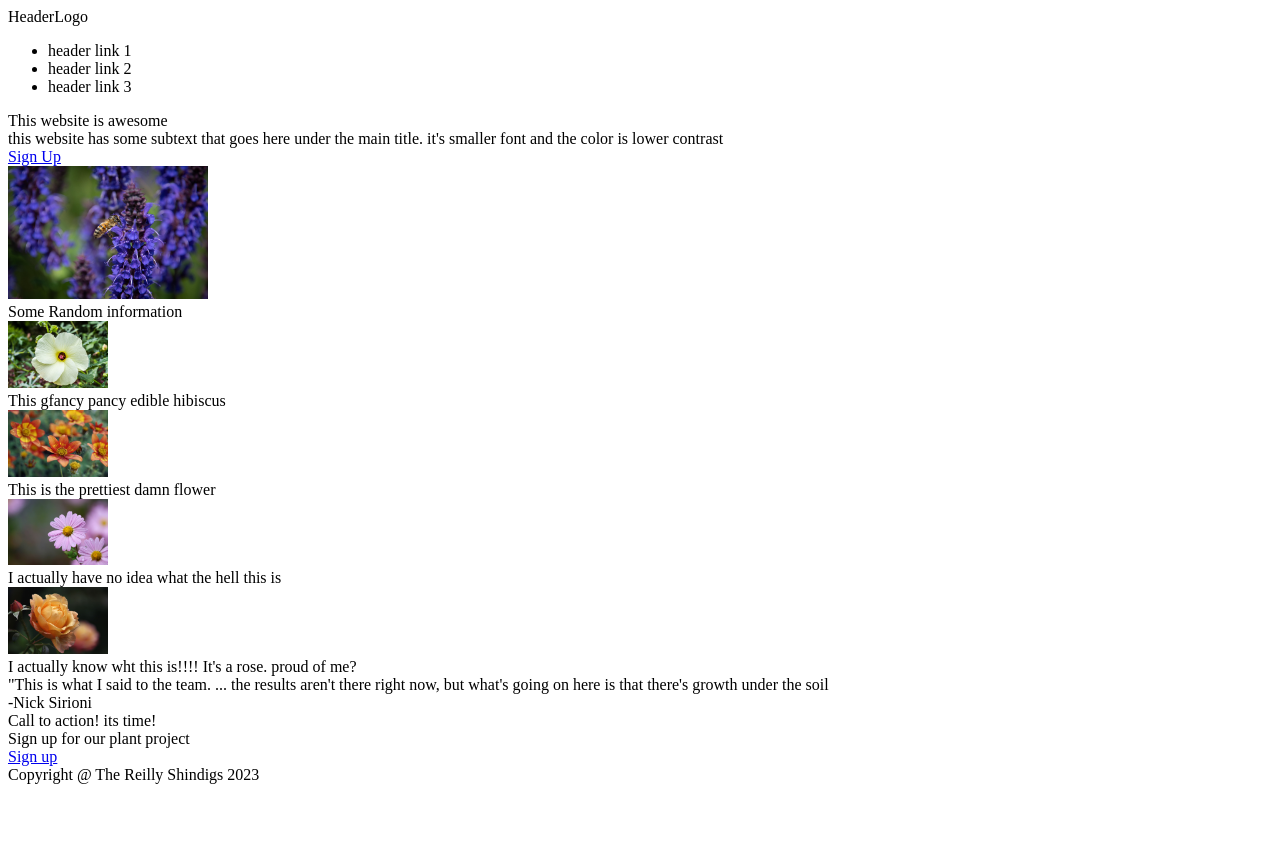
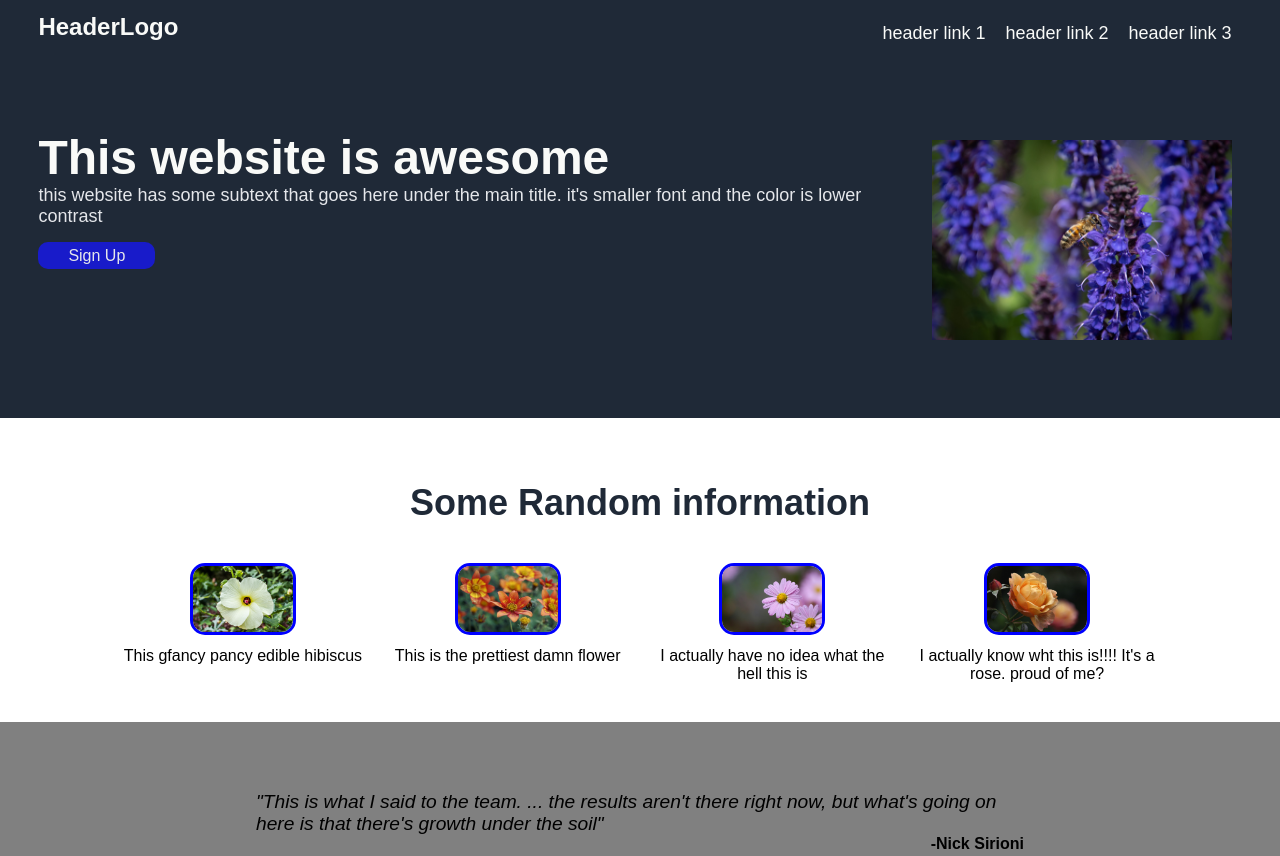
Before and after one commit to billcr929/LandingPage, a plain HTML site: page index.html in a window 1280 px wide. Shown: the top 856 px of the page. Before the commit the page ends 800 px from the top, so only its background shows below. Drawn offline with Linux system fonts and the light colour scheme.

Commit message:
finished

```diff
--- a/index.html
+++ b/index.html
@@ -23,7 +23,7 @@
     <div class="Banner">
         <div class="BannerLeft">
             <div class="BannerHeader"> This website is awesome</div>
-            <div class="BannerText text"> this website has some subtext that
+            <div class="BannerText"> this website has some subtext that
                 goes here under the main title. it's smaller font and the color
                 is lower contrast </div>
             <a href="#" class="signUp">Sign Up</a>
@@ -34,29 +34,30 @@
     </div>
     <div class="secondHeader">Some Random information</div>
     <div class="flowerGroup">
-        <div class="flower1">
+        <div class="flower1 flower">
             <img src="./resources/edible-hibiscus-7830391_1280.jpg" alt="description of image 1">
             <div class="text">This gfancy pancy edible hibiscus</div>
         </div>
-        <div class="flower2">
+        <div class="flower2 flower">
             <img src="./resources/flowers-7716360_1280.jpg" alt="another flower">
             <div class="text">This is the prettiest damn flower</div>
         </div>
-        <div class="flower3">
+        <div class="flower3 flower">
             <img src="./resources/gujeolcho-7747813_1280.jpg" alt="im not quite sure what this is">
             <div class="text">I actually have no idea what the hell this is</div>
         </div>
-        <div class="flower4">
+        <div class="flower4 flower">
             <img src="./resources/rose-7601873_1280.jpg" alt="a rose">
             <div class="text"> I actually know wht this is!!!! It's a rose. proud of me?</div>
         </div>
     </div>
     <div class="ReviewRow">
         <div class="Review"> "This is what I said to the team. ... the results aren't there right now, but what's going
-            on here is that there's growth under the soil
+            on here is that there's growth under the soil"
         </div>
         <div class="reviewName">-Nick Sirioni</div>
     </div>
+
     <div class="CTAGroup">
         <div class="CTAtext">
             <div class="CTA"> Call to action! its time!</div>
--- a/styles.css
+++ b/styles.css
@@ -1,11 +1,141 @@
 
-body {
+body,html {
     display: flex;
     flex-direction: column;
+    margin: 0;
+font-family: Arial, Helvetica, sans-serif; }
+
+.header{
+    display: flex;
+    background-color: #1f2937;
+    align-items: center;
+    justify-content: space-between;}
+
+.HeaderLogo {
+    font-size: 24px;
+    color: #F9FAF8;
+    font-weight: bold;
+    margin: 1% 0% 2% 3%;}
+
+.headMenu{
+    list-style-type: none;
+    display: flex;
+    font-size: 18px;
+    color: #F9FAF8;
+    margin: 0 3% 0 0;}
+
+li{
+    margin: 0px 10px;}
+
+.Banner{
+    display: flex;
+    background-color: #1f2937;
+    padding: 5% 3%;
+    justify-content: space-between;
 }
-img {
+
+.BannerHeader{
+    font-size: 48px;
+    font-weight: bolder;
+    color: #F9FAF8;
+}
+.BannerText{
+    color: #e5e7eb;
+    font-size: 18px;
+    margin-bottom: 20px;
+}
+.signUp{
+    background-color: rgb(24, 27, 202);
+    padding: 5px 30px;
+    color: #e5e7eb;
+    text-decoration: none;
+    border-radius: 10px;
+}
+
+.honeyB{
+    width: 300px;
+    margin: 10px;
+}
+
+.secondHeader{
+    font-size: 36px;
+    color: #1f2937;
+    text-align: center;
+    font-weight: bolder;
+    margin-top: 5%;
+}
+.flowerGroup{
+    display: flex;
+    justify-content: center;
+    margin: 3% 3%;
+}
+.text{
+    text-align: center;
+}
+
+.flower{
+    display: flex;
+    flex-direction: column;
+    align-items: center;
+    width: 20%;
+    margin: 0% 1%;
+}
+.flower img {
     width: 100px;
+    border: 3px solid blue;
+    border-radius: 15px;
+    margin-bottom: 5%;
 }
-.honeyB{
-    width: 200px;
+
+.ReviewRow{
+    background-color: gray;
+    display: flex;
+    flex-direction: column;
+    height: 200px;
+    justify-content: center;
+    padding: 0 20%;
 }
+.Review{
+    font-size: larger;
+    font-style: italic;
+}
+.reviewName{
+    align-self: flex-end;
+    font-weight: bold;
+}
+
+.CTAGroup{
+    display: flex;
+    margin: 5% 15%;
+    padding: 4% 10%;
+    background-color: #3882F6;
+    border-radius: 5px;
+    justify-content: space-between;
+    align-items: center;
+}
+.CTAtext{
+    color: #e5e7eb;
+    font-size: small;
+}
+.CTA{
+    font-weight: bolder;
+    font-size: larger;
+}
+
+.signUp2{
+    padding: 5px 30px;
+    color: #e5e7eb;
+    text-decoration: none;
+    border: 2px solid white;
+    border-radius: 10px;
+    font-size: small;
+}
+
+
+.Footer{
+    background-color: #1f2937;
+    color: #e5e7eb;
+    text-align: center;
+    padding: 2% 0;
+
+}
```
